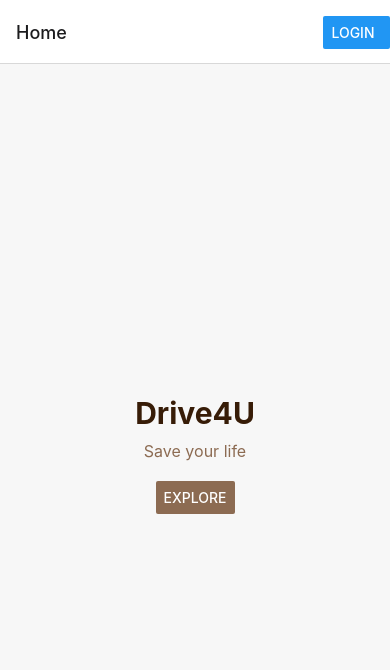
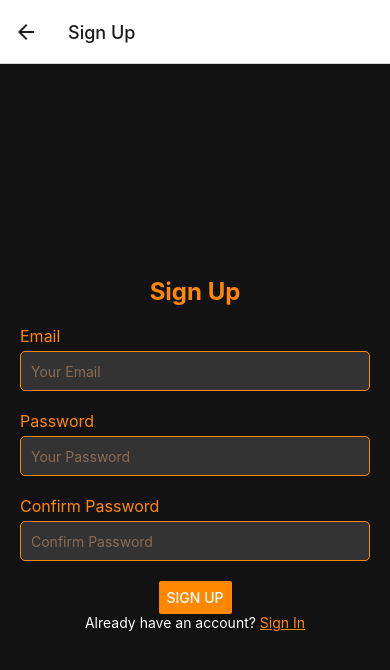
Before and after one commit to AdvantechPeterPet/VIP_Drive4U, a React Native app in the folder drive4u/: screen /SignUp in a window 390 px wide. Shown: the top 670 px of the page. Built offline with nearby package versions, Linux system fonts and the light colour scheme.

Commit message:
feat : signUp page

```diff
--- a/drive4u/App.js
+++ b/drive4u/App.js
@@ -5,6 +5,7 @@ import { createStackNavigator } from "@react-navigation/stack";
 
 import HomeScreen from "./screens/HomeScreen";
 import LoginScreen from "./screens/LoginScreen";
+import SignUpScreen from "./screens/SignUpScreen"; // SignUpScreen 추가
 
 const Stack = createStackNavigator();
 
@@ -20,7 +21,7 @@ export default function App() {
               title: "Home",
               headerRight: () => (
                 <Button
-                  title="Login  "
+                  title="Login"
                   onPress={() => navigation.navigate("Login")}
                 />
               )
@@ -30,6 +31,11 @@ export default function App() {
             name="Login"
             component={LoginScreen}
             options={{ title: "Login" }}
+          />
+          <Stack.Screen
+            name="SignUp"
+            component={SignUpScreen}
+            options={{ title: "Sign Up" }}
           />
         </Stack.Navigator>
       </NavigationContainer>
--- a/drive4u/screens/HomeScreen.jsx
+++ b/drive4u/screens/HomeScreen.jsx
@@ -6,12 +6,12 @@ function HomeScreen({ navigation }) {
     <View style={styles.container}>
       <Text style={styles.titleText}>Drive4U</Text>
       <Text style={styles.subTitleText}>
-        Save your life
+        Drive Safe, Stay Alive
       </Text>
       <Button
         title="Explore"
         onPress={() => navigation.navigate("Explore")}
-        color="#8c6b52"
+        color="#ff8800"
       />
     </View>
   );
@@ -20,22 +20,22 @@ function HomeScreen({ navigation }) {
 const styles = StyleSheet.create({
   container: {
     flex: 1,
-    backgroundColor: "#f7f7f7",
+    backgroundColor: "#121212",
     alignItems: "center",
     justifyContent: "center",
     padding: 20
   },
   titleText: {
-    fontSize: 30,
+    fontSize: 40,
     fontWeight: "bold",
-    color: "#371c07",
-    marginBottom: 10
+    color: "#ff8800",
+    marginBottom: 20
   },
   subTitleText: {
-    fontSize: 16,
-    color: "#8c6b52",
+    fontSize: 18,
+    color: "#ffffff",
     textAlign: "center",
-    marginBottom: 20
+    marginBottom: 40
   }
 });
 
--- a/drive4u/screens/LoginScreen.jsx
+++ b/drive4u/screens/LoginScreen.jsx
@@ -11,37 +11,39 @@ function LoginScreen({ navigation }) {
 
   return (
     <View style={styles.container}>
-      <Text style={styles.titleText}>Log in to Drive4U</Text>
+      <Text style={styles.titleText}>Welcome to Drive4U</Text>
 
       <View style={styles.inputContainer}>
-        <Text>Email</Text>
+        <Text style={styles.label}>Email</Text>
         <TextInput
           style={styles.textInput}
           onChangeText={setEmail}
           value={email}
           placeholder="Your Email"
+          placeholderTextColor="#8c6b52"
         />
       </View>
 
       <View style={styles.inputContainer}>
-        <Text>Password</Text>
+        <Text style={styles.label}>Password</Text>
         <TextInput
           style={styles.textInput}
           onChangeText={setPassword}
           value={password}
           placeholder="Your Password"
+          placeholderTextColor="#8c6b52"
           secureTextEntry={true}
         />
       </View>
 
-      <Button title="Login" onPress={handleLogin} color="#8c6b52" />
+      <Button title="Login" onPress={handleLogin} color="#fff" />
 
-      <Text style={styles.forgotPassword}>Did you forget your password?</Text>
+      <Text style={styles.forgotPassword}>Forgot your password?</Text>
 
       <Button
         title="Create Account"
-        onPress={() => navigation.navigate("Register")}
-        color="gray"
+        onPress={() => navigation.navigate("SignUp")}
+        color="#ff8800"
       />
     </View>
   );
@@ -50,32 +52,39 @@ function LoginScreen({ navigation }) {
 const styles = StyleSheet.create({
   container: {
     flex: 1,
-    backgroundColor: "#f7f7f7",
+    backgroundColor: "#121212",
     justifyContent: "center",
     padding: 20
   },
   titleText: {
     fontSize: 30,
     fontWeight: "bold",
-    color: "#371c07",
+    color: "#ff8800",
+    marginBottom: 20,
+    textAlign: "center"
+  },
+  inputContainer: {
     marginBottom: 20
   },
-  inputContainer: {
-    marginBottom: 10
+  label: {
+    fontSize: 16,
+    color: "#ff8800",
+    marginBottom: 5
   },
   textInput: {
     height: 40,
     borderWidth: 1,
-    borderColor: "gray",
+    borderColor: "#ff8800",
     borderRadius: 5,
     paddingLeft: 10,
-    backgroundColor: "#fff"
+    color: "#ffffff",
+    backgroundColor: "#333333"
   },
   forgotPassword: {
-    color: "gray",
+    color: "#ff8800",
     textDecorationLine: "underline",
     marginTop: 20,
-    marginBottom: 10,
+    marginBottom: 20,
     textAlign: "center"
   }
 });
--- /dev/null
+++ b/drive4u/screens/SignUpScreen.jsx
@@ -0,0 +1,114 @@
+import React, { useState } from "react";
+import { StyleSheet, Text, View, TextInput, Button } from "react-native";
+
+const SignUpScreen = ({ navigation }) => {
+  const [email, setEmail] = useState("");
+  const [password, setPassword] = useState("");
+  const [confirmPassword, setConfirmPassword] = useState("");
+
+  const handleSignUp = () => {
+    // 여기에서 회원가입 로직을 처리할 수 있습니다.
+    console.log("Sign up with:", email, password);
+  };
+
+  return (
+    <View style={styles.container}>
+      <Text style={styles.title}>Sign Up</Text>
+      <View style={styles.inputContainer}>
+        <Text style={styles.label}>Email</Text>
+        <TextInput
+          style={styles.input}
+          placeholder="Your Email"
+          onChangeText={setEmail}
+          value={email}
+          placeholderTextColor="#8c6b52"
+        />
+      </View>
+      <View style={styles.inputContainer}>
+        <Text style={styles.label}>Password</Text>
+        <TextInput
+          style={styles.input}
+          placeholder="Your Password"
+          onChangeText={setPassword}
+          value={password}
+          placeholderTextColor="#8c6b52"
+          secureTextEntry
+        />
+      </View>
+      <View style={styles.inputContainer}>
+        <Text style={styles.label}>Confirm Password</Text>
+        <TextInput
+          style={styles.input}
+          placeholder="Confirm Password"
+          onChangeText={setConfirmPassword}
+          value={confirmPassword}
+          placeholderTextColor="#8c6b52"
+          secureTextEntry
+        />
+      </View>
+      <Button
+        title="Sign Up"
+        onPress={handleSignUp}
+        color="#ff8800"
+        style={styles.button}
+      />
+      <Text style={styles.text}>
+        Already have an account?{" "}
+        <Text
+          style={styles.link}
+          onPress={() => navigation.navigate("Login")}
+        >
+          Sign In
+        </Text>
+      </Text>
+    </View>
+  );
+};
+
+const styles = StyleSheet.create({
+  container: {
+    flex: 1,
+    backgroundColor: "#121212",
+    alignItems: "center",
+    justifyContent: "center",
+    padding: 20,
+  },
+  title: {
+    fontSize: 24,
+    fontWeight: "bold",
+    color: "#ff8800",
+    marginBottom: 20,
+  },
+  inputContainer: {
+    marginBottom: 20,
+    width: "100%",
+  },
+  label: {
+    fontSize: 16,
+    color: "#ff8800",
+    marginBottom: 5,
+  },
+  input: {
+    width: "100%",
+    height: 40,
+    borderWidth: 1,
+    borderColor: "#ff8800",
+    borderRadius: 5,
+    paddingHorizontal: 10,
+    color: "#ffffff",
+    backgroundColor: "#333333",
+  },
+  button: {
+    width: "100%",
+    marginBottom: 20,
+  },
+  text: {
+    color: "#ffffff",
+  },
+  link: {
+    color: "#ff8800",
+    textDecorationLine: "underline",
+  },
+});
+
+export default SignUpScreen;
```
Also changed, not shown: 1 other file (tests, documents, lock files or other folders).
